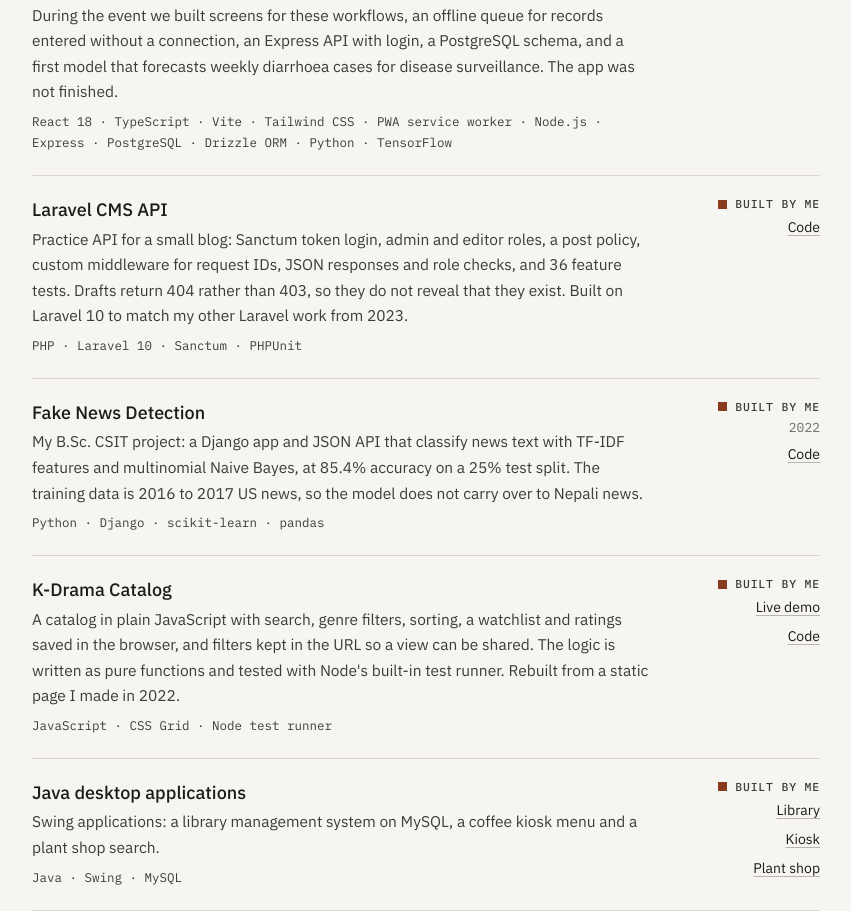
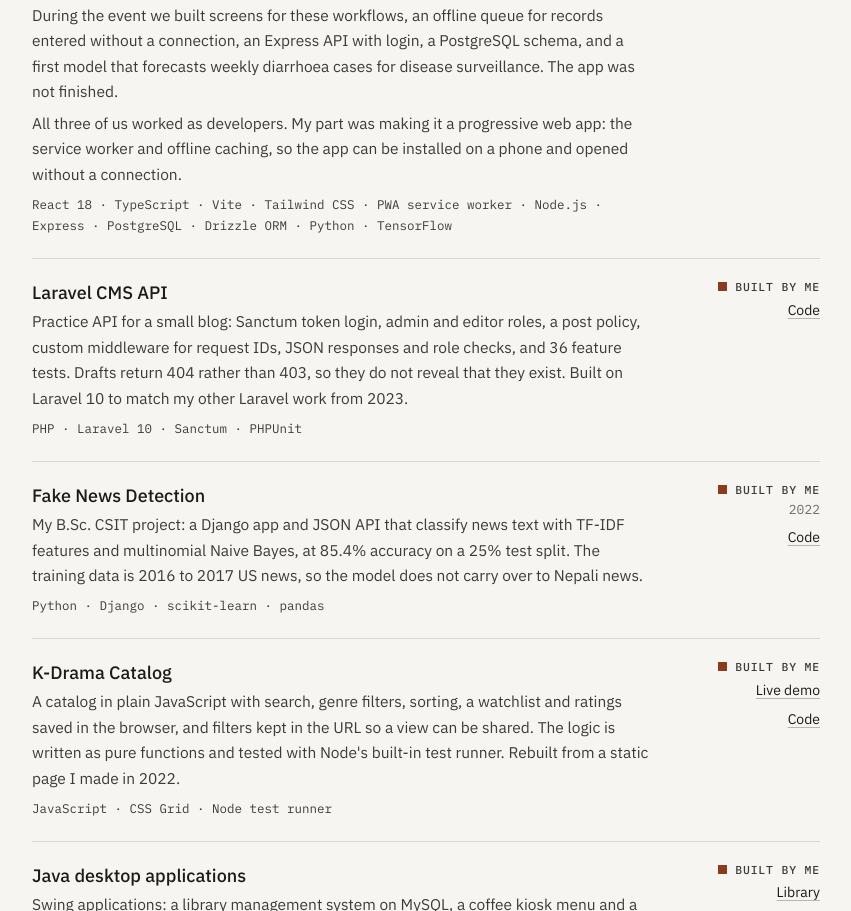
Before and after one commit to Kritimandal/Kritimandal.github.io, a plain HTML site: page index.html in a window 1280 px wide. Shown: the part 3942-4853 px from the top of the page, without its empty margins (348-1199 px from the left). Drawn offline with Linux system fonts and the light colour scheme.

Commit message:
Describe my part in the Nova Health hackathon project

```diff
--- a/index.html
+++ b/index.html
@@ -119,6 +119,7 @@
               <h3>Nova Health: offline-first health record for health posts</h3>
               <p>Built at the Madan Bhandari Hackathon in a team of three. The idea was a progressive web app that lets health workers at rural health posts in Nepal (ANM, HA, FCHV) keep patient records without a reliable internet connection: data is entered and validated locally, queued, and synced to the server when the connection returns. The planned workflows covered patient records, maternal and child health, immunisations, family planning and drug dispensing, with role-based access for each type of health worker and the interface in English and Nepali.</p>
               <p>During the event we built screens for these workflows, an offline queue for records entered without a connection, an Express API with login, a PostgreSQL schema, and a first model that forecasts weekly diarrhoea cases for disease surveillance. The app was not finished.</p>
+              <p>All three of us worked as developers. My part was making it a progressive web app: the service worker and offline caching, so the app can be installed on a phone and opened without a connection.</p>
               <p class="stack">React 18 · TypeScript · Vite · Tailwind CSS · PWA service worker · Node.js · Express · PostgreSQL · Drizzle ORM · Python · TensorFlow</p>
             </div>
             <div class="side"><span class="part team">Built with a team</span><span class="when">Hackathon, Dec 2025</span></div>
```
